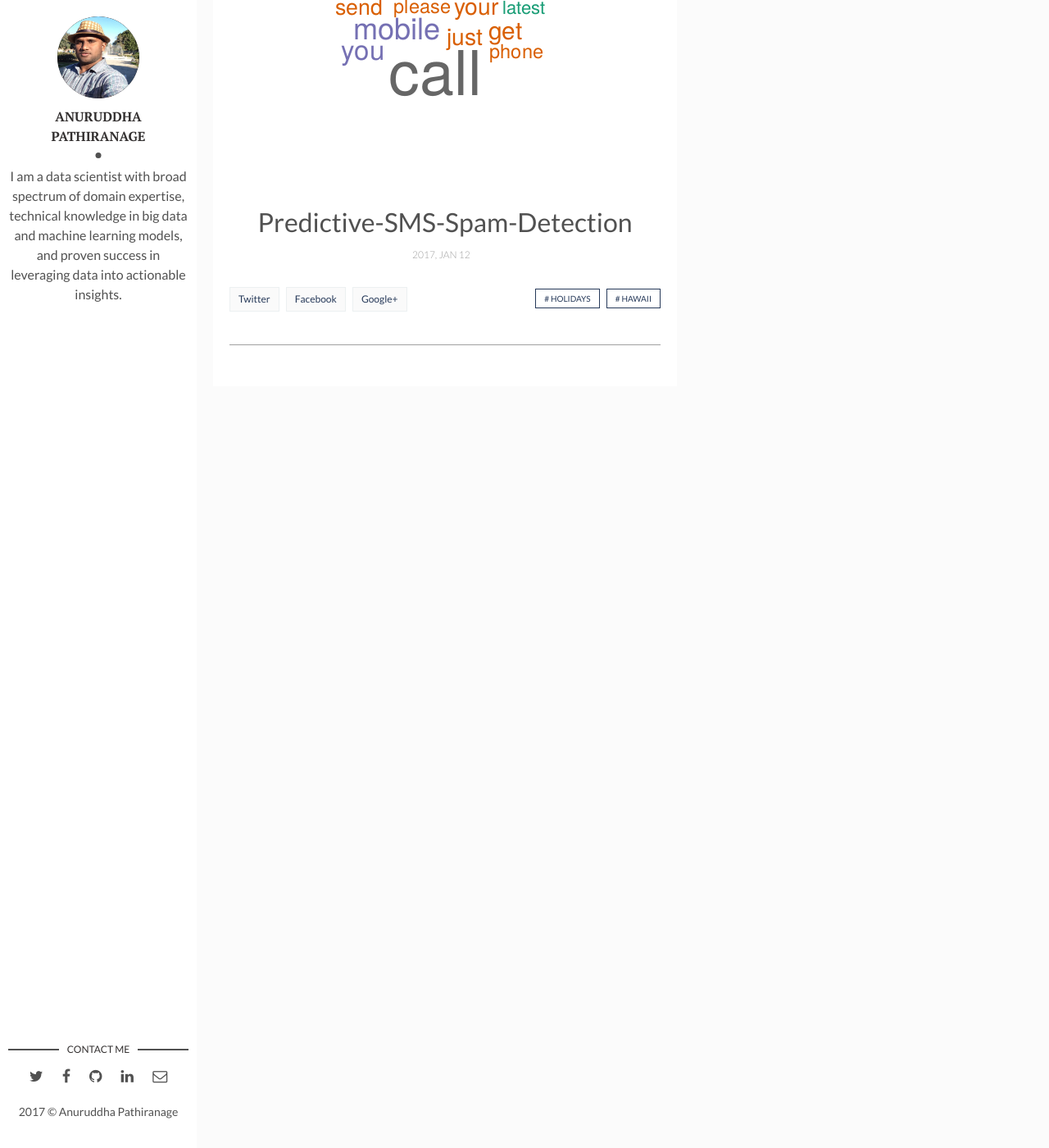
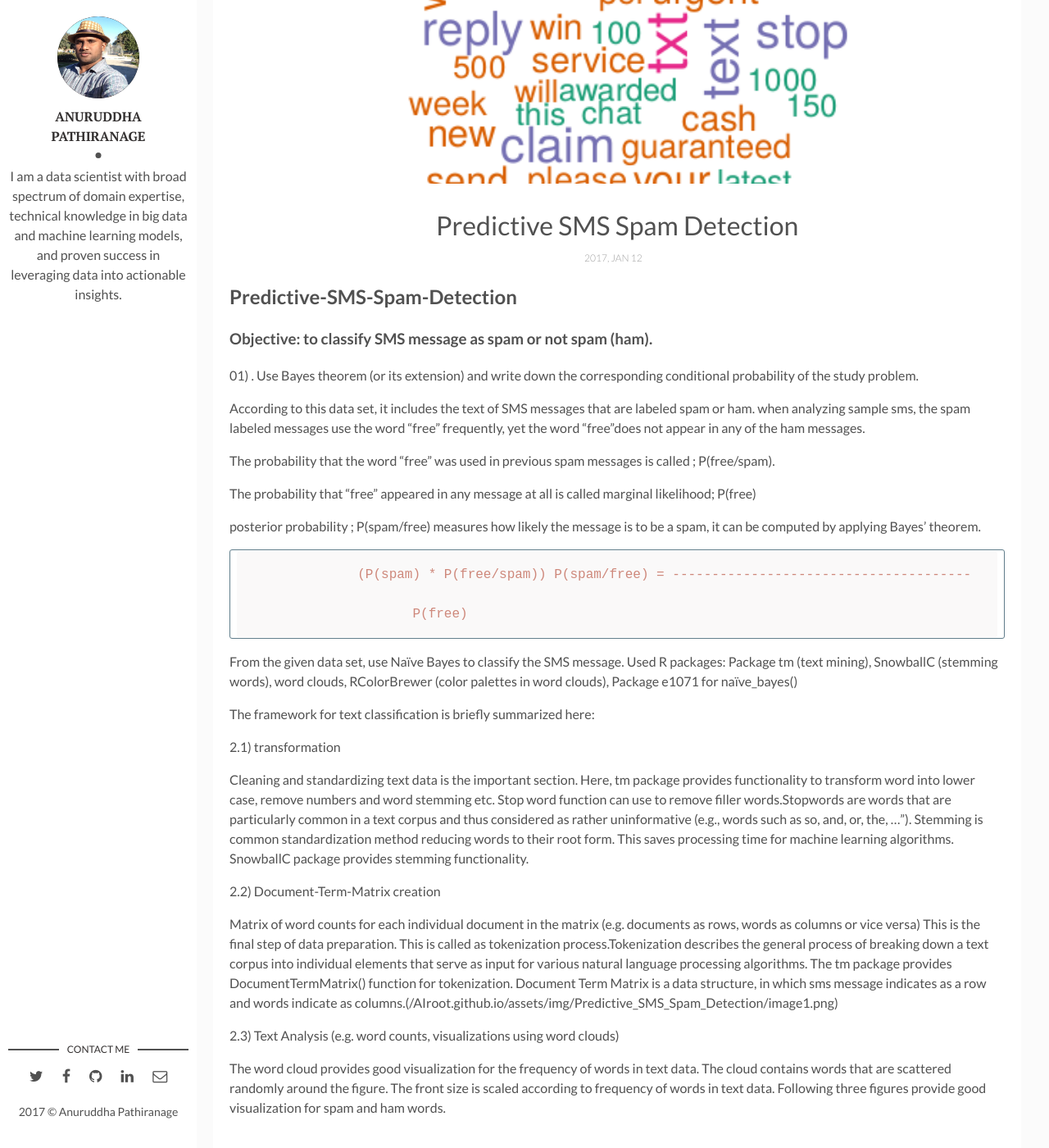
Before and after one commit to AIroot/AIroot.github.io, a Jekyll site: the page built from _posts/2017-01-14-Predictive-SMS-Spam-Detection.markdown, in a window 1280 px wide and 1400 px high, scrolled down 296 px. Shown: the whole window at 82% size. Built offline with Jekyll 4.4.1, drawn with Linux system fonts in a browser that asks for light colours; some of the changed text lies outside the part shown.

Commit message:
Add images and content to SMS SPAM

```diff
--- a/_posts/2017-01-14-Predictive-SMS-Spam-Detection.markdown
+++ b/_posts/2017-01-14-Predictive-SMS-Spam-Detection.markdown
@@ -1,8 +1,102 @@
 ---
 layout: post
-title: Predictive-SMS-Spam-Detection
+title: Predictive SMS Spam Detection
 date: 2017-01-12 13:32:20 +0300
 description: You’ll find this post in your `_posts` directory. Go ahead and edit it and re-build the site to see your changes. # Add post description (optional)
 img: image4.png # Add image post (optional)
-tags: [Holidays, Hawaii]
+tags: [Bayes Theorem, Word Cloud]
 ---
+
+## Predictive-SMS-Spam-Detection
+### Objective:  to classify SMS message as spam or not spam (ham).
+
+01) . Use Bayes theorem (or its extension) and write down the corresponding conditional probability of the study problem.
+
+According to this data set, it includes the text of SMS messages that are labeled spam or ham. when analyzing sample sms, the spam labeled messages use the word “free” frequently, yet the word “free”does not appear in any of the ham messages.
+
+The probability that the word “free” was used in previous spam messages is called ;
+P(free/spam).
+
+The probability that “free” appeared in any message at all is called marginal likelihood;
+P(free)
+
+posterior probability ; P(spam/free)  measures how likely the message is to be a spam, it can be computed  by applying Bayes’ theorem.
+
+                (P(spam) * P(free/spam))
+P(spam/free) = --------------------------------------
+
+                       P(free)
+
+
+From the given data set, use Naïve Bayes to classify the SMS message.
+Used R packages:
+Package tm (text mining), SnowballC (stemming words), word clouds, RColorBrewer (color palettes in word clouds), Package e1071 for naïve_bayes()
+
+The framework for text classification is briefly summarized here:
+
+2.1) transformation
+
+
+Cleaning and standardizing text data is  the important section. Here, tm package provides functionality to transform word into lower case, remove numbers and word stemming etc. Stop word function can use to remove filler words.Stopwords are words that are particularly common in a text corpus and thus considered as rather uninformative (e.g., words such as so, and, or, the, …”).  Stemming is common standardization method reducing words to their root form. This saves processing time for machine learning algorithms. SnowballC package provides stemming functionality.
+
+
+2.2) Document-Term-Matrix creation
+
+Matrix of word counts for each individual document in the matrix (e.g. documents as rows, words as columns or vice versa)
+This is the  final step of data preparation. This is called as tokenization process.Tokenization describes the general process of breaking down a text corpus into individual elements that serve as input for various natural language processing algorithms. The tm package provides DocumentTermMatrix() function for tokenization. Document Term Matrix is a data structure, in which sms message indicates as a row and words indicate as columns.({{site.baseurl}}/assets/img/Predictive_SMS_Spam_Detection/image1.png)
+
+2.3) Text Analysis (e.g. word counts, visualizations using word clouds)
+
+The word cloud provides good visualization for the frequency of words in text data. The cloud contains words that are scattered randomly around the figure. The front size  is scaled according to frequency of words in text data. Following three figures provide good visualization for spam and ham words.
+
+![]({{site.baseurl}}/assets/img/Predictive_SMS_Spam_Detection/image5.png)
+
+Figure 01: Word cloud for prepared SMS corpus.
+
+![]({{site.baseurl}}/assets/img/Predictive_SMS_Spam_Detection/image4.png)
+
+Figure 02: Word cloud for subset where the message type is spam
+
+According to figure 02 spam messages include words- free, mobile, claim, prize and urgent. ({{site.baseurl}}/assets/img/Predictive_SMS_Spam_Detection/image2.png)
+
+
+Figure 03: Word cloud for subset where the message type is ham
+
+According to figure 03 ham messages include words- day, come, can, sorry and home.
+
+
+What is the accuracy of the model? Accuracy = 0.9792
+
+![]({{site.baseurl}}/assets/img/Predictive_SMS_Spam_Detection/image6.png)
+
+
+![]({{site.baseurl}}/assets/img/Predictive_SMS_Spam_Detection/image3.png)
+
+
+Figure 04: Cross table
+
+
+### Evaluating model Performance
+
+According to the above cross table 9 + 20 = 29 of the 1393 sms messages were incorrectly classified. Error rate is 2.08%. Among errors,  ham messages were 9 out of 1211,  that were misclassified as spam and 20 out of 182 spam messages were misclassified as ham. According to  the accuracy of the model, it  proves that Naive Bayes has impressive performance on identifying and predicting whether it is a ham or spam message.
+
+#### Improve the model performance
+
+Adding Laplace estimator changes the model performance. Because Laplace smoothing technique can  be used to smooth categorical data. Above training model didn’t set Laplace estimator. That means the model allows words that appeared in zero spam or zero ham messages to have an indisputable decision in the classification process.
+
+#### Adding Laplace = 1 , measure the performance.
+
+ ![]({{site.baseurl}}/assets/img/Predictive_SMS_Spam_Detection/image7.png)
+
+Adding the Laplace estimator reduced the number of false positives. But it increased the number of false negatives.
+
+you think the accuracy If the data set is bigger, do increases?
+
+Naive Bayes classifier can outperform well with small sample sizes(Domingos & Pazzani, 1997). A larger training set decreases the score because it is more difficult for the learning algorithm to learn a model that correctly represents all the training data.
+
+
+### Reference
+
+Domingos, P., & Pazzani, M. (1997). On the Optimality of the Simple Bayesian Classifier under Zero-One Loss. Machine Learning, 29(2-3), 103–130. https://doi.org/10.1023/A:1007413511361
+
+Lantz, B. (2013). Machine Learning with R. Packt Publishing Ltd.
```
Also changed, not shown: assets/img/Predictive_SMS_Spam_Detection/image1.png (added), assets/img/Predictive_SMS_Spam_Detection/image2.png (added), assets/img/Predictive_SMS_Spam_Detection/image3.png (added), assets/img/Predictive_SMS_Spam_Detection/image4.png (added), assets/img/Predictive_SMS_Spam_Detection/image5.png (added), assets/img/Predictive_SMS_Spam_Detection/image6.png (added), assets/img/Predictive_SMS_Spam_Detection/image7.png (added).
